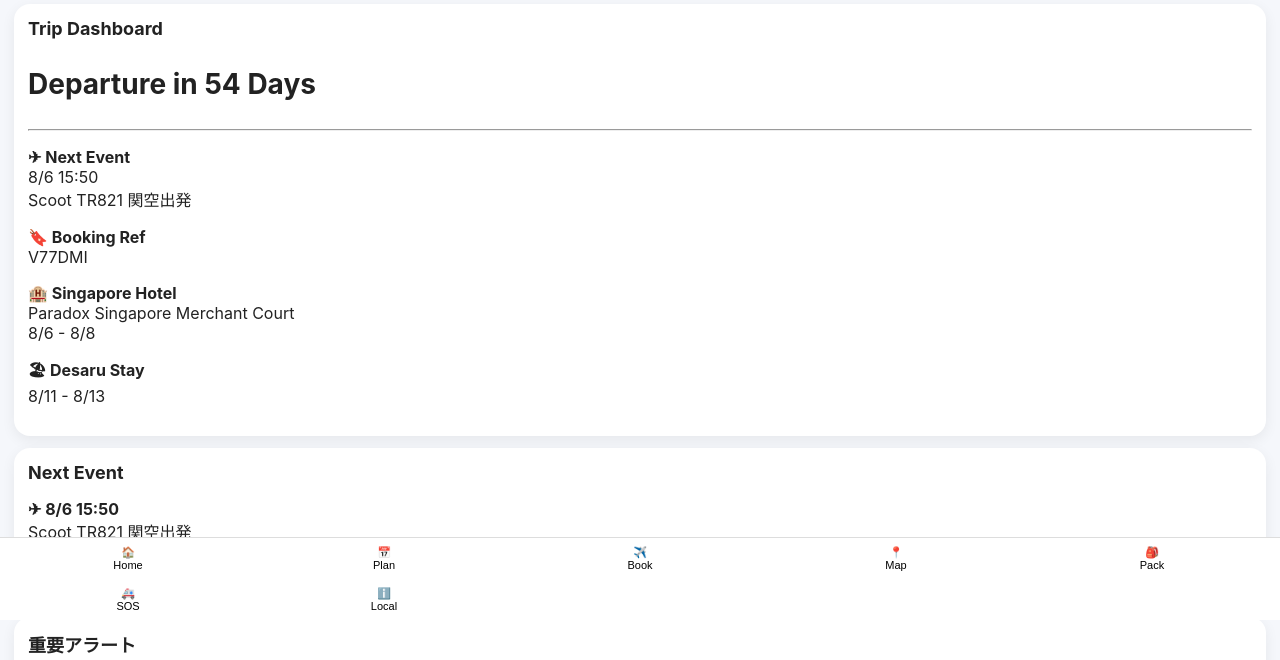
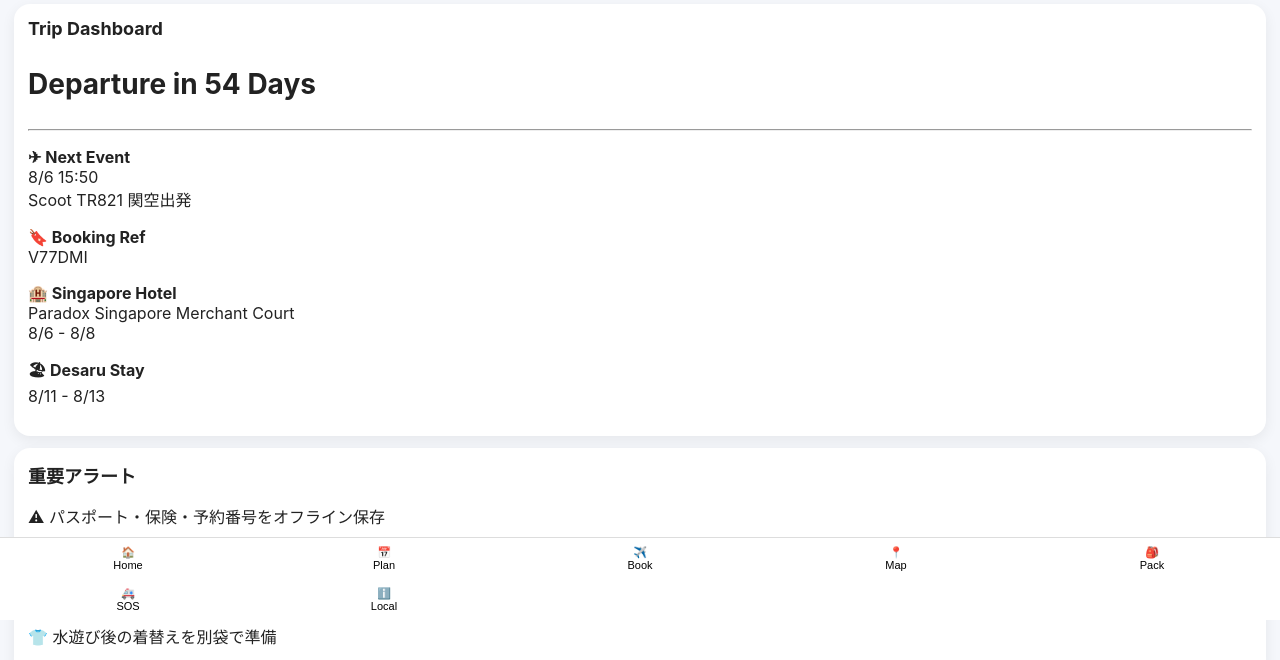
Before and after one commit to jinbei02-del/Singapore-Trip-2026, a plain HTML site: page index.html in a window 1280 px wide. Shown: the part 180-840 px from the top of the page. Drawn offline with Linux system fonts and the light colour scheme.

Commit message:
index.html を更新

```diff
--- a/index.html
+++ b/index.html
@@ -72,7 +72,7 @@ Paradox Singapore Merchant Court<br>
 
 </div>
 
-<div class="card" id="todayCard">
+<div class="card" id="todayCard" style="display:none;">
 <h2 id="todayTitle">Next Event</h2>
 <div id="todayPlan">
 <p>読み込み中...</p>
```
